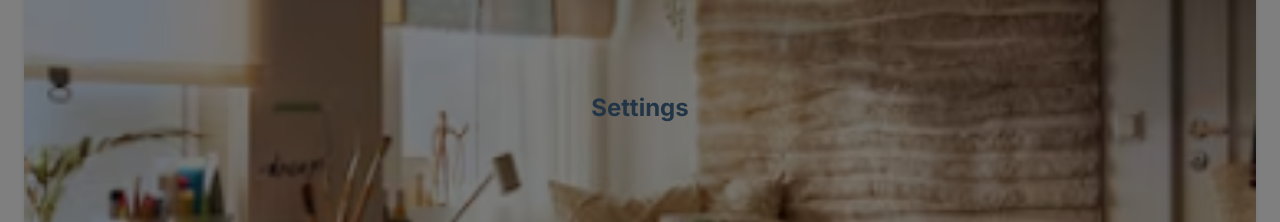
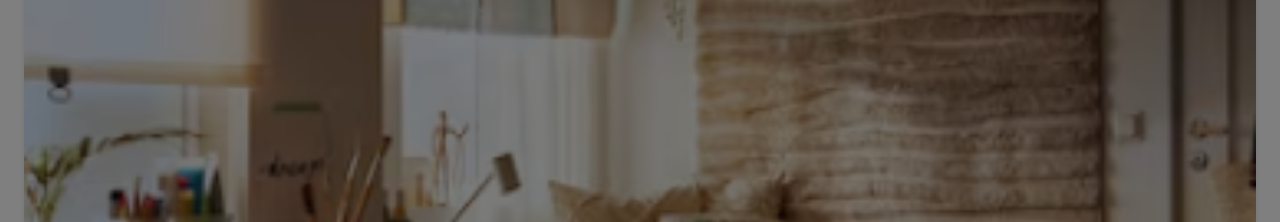
Before and after one commit to casperHansenTEOA/IKEASnark, a React (Vite) app in the folder Snark/: page / in a window 1280 px wide. Both pictures are taken after a click on the icon 1223 px from the left and 46 px from the top of the page. Shown: the part 292-514 px from the top of the page. Built offline with nearby package versions, Linux system fonts and the light colour scheme.

Commit message:
MAJOR CHANGE: renamed settings to add new device

```diff
--- /dev/null
+++ b/Snark/src/components/AddNewDevice/AddNewDevice.tsx
@@ -0,0 +1,14 @@
+import React from 'react';
+import './AddNewDevice.css'; // Make sure to create this CSS file
+
+const AddNewDevice: React.FC = () => {
+    return (
+        <div className="settings-overlay hidden">
+            <div className="settings-content">
+                {/* Settings should contain: connect a new device, and device settings*/}
+            </div>
+        </div>
+    );
+};
+
+export default AddNewDevice;
--- a/Snark/src/components/Settings/Settings.tsx
+++ /dev/null
@@ -1,15 +0,0 @@
-import React from 'react';
-import './Settings.css'; // Make sure to create this CSS file
-
-const Settings: React.FC = () => {
-    return (
-        <div className="settings-overlay hidden">
-            <div className="settings-content">
-                <h2>Settings</h2>
-                {/* Add your settings form or content here */}
-            </div>
-        </div>
-    );
-};
-
-export default Settings;
--- a/Snark/src/routes/Root.tsx
+++ b/Snark/src/routes/Root.tsx
@@ -2,12 +2,13 @@
 
 import "./Root.css";
 import Card from "../components/Card/Card";
-import Settings from "../components/Settings/Settings";
+import AddNewDevice from "../components/AddNewDevice/AddNewDevice";
 
 
 import { FaArrowRight } from "react-icons/fa";
 import { IoSettingsOutline } from "react-icons/io5";
 import { AiOutlineClose } from "react-icons/ai";
+import { FaPlus } from "react-icons/fa6";
 
 
 
@@ -18,10 +19,10 @@ function Root() {
     <div className="wrapper">
       <header className = "front-page-header">
         <h1>Snark</h1>
-        <IoSettingsOutline className="settings-button" onClick={showSettings} />
+        <FaPlus className="settings-button" onClick={showSettings} />
         <AiOutlineClose className="settings-button hidden" onClick={closeSettings} />
         </header>
-      <Settings />
+      <AddNewDevice />
       <Card startImage="src/assets/home-page-bed.png">
         <h2>About the bed</h2>
         <p>
```
Also changed, not shown: Snark/src/components/AddNewDevice/AddNewDevice.css (renamed from Snark/src/components/Settings/Settings.css).
